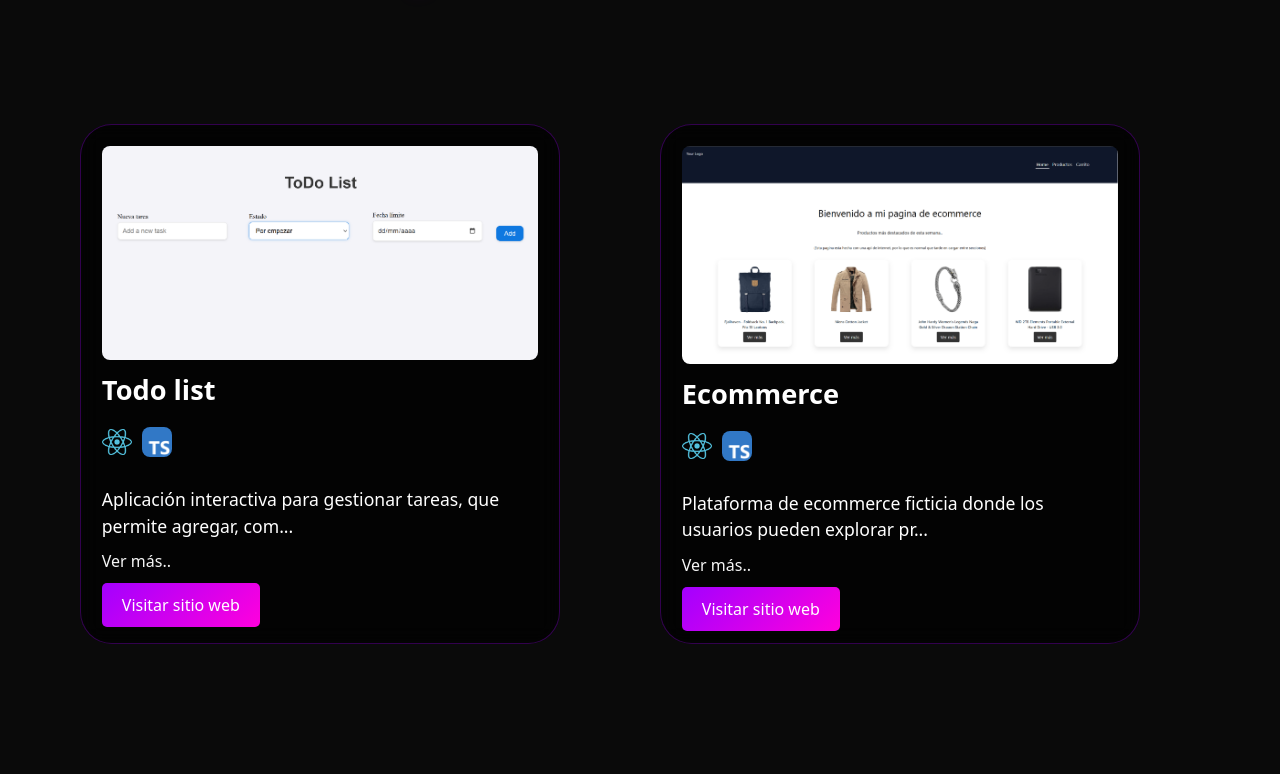
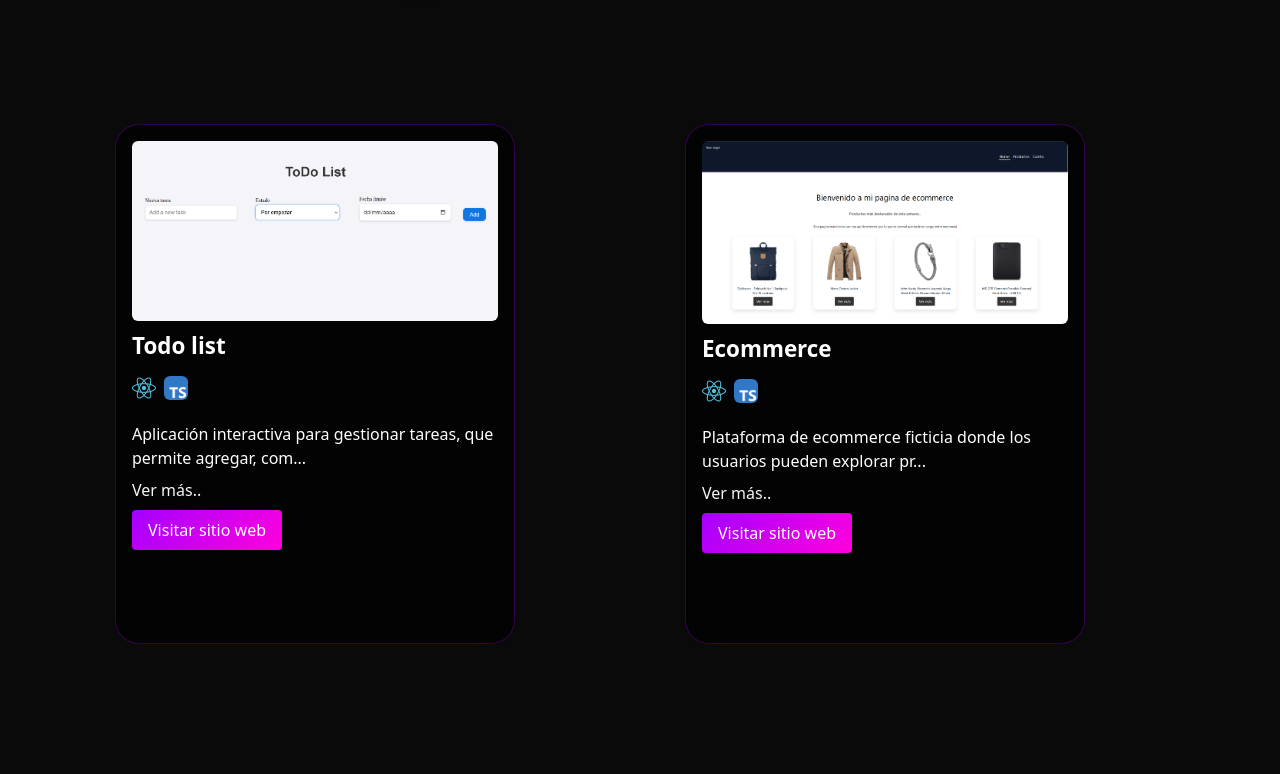
Before and after one commit to adriiberjaga/my-portfolio, a React (Vite) app: page / in a window 1280 px wide. Shown: the part 1100-1874 px from the top of the page. Built offline with nearby package versions, Linux system fonts and the light colour scheme.

Commit message:
fix problems in ui

```diff
--- a/src/pages/Contact.module.css
+++ b/src/pages/Contact.module.css
@@ -102,7 +102,9 @@
 .contactButton:hover {
   background-color: #7b00c2;
 }
-
+.formAlert{
+  margin-top: 10px;
+}
 @media (max-width: 940px) {
   .contactMain {
     padding: 100px 50px 0 50px;
--- a/src/pages/Contact.tsx
+++ b/src/pages/Contact.tsx
@@ -6,6 +6,16 @@ import { faMapMarkerAlt, faPhone } from "@fortawesome/free-solid-svg-icons";
 import { faEnvelope } from "@fortawesome/free-regular-svg-icons";
 
 function Contact() {
+  const [formAlert, setFormAlert] = useState(false);
+
+  function finish() {
+    if (formData.name !== '' && formData.email !== '' && formData.message !== '') {
+      setFormAlert(true);
+      setTimeout(() => {
+        setFormAlert(false);
+      }, 3000);
+    }
+  }
   const [formData, setFormData] = useState({
     name: "",
     email: "",
@@ -108,12 +118,17 @@ function Contact() {
               onChange={onChange}
               className={stylesA["contactTextarea"]}
             ></textarea>
-            <button type="submit" className={stylesA["contactButton"]}>
+            <button onClick={finish} type="submit" className={stylesA["contactButton"]}>
               Enviar
             </button>
           </form>
         </div>
       </div>
+      {formAlert && (
+        <div className={stylesA["formAlert"]}>
+          <p>Formulario enviado correctamente</p>
+        </div>
+      )}
     </div>
   );
 }
--- a/src/pages/Proyects.module.css
+++ b/src/pages/Proyects.module.css
@@ -31,80 +31,86 @@
   flex-direction: column;
   justify-content: start;
   width: 100%;
-  max-width: 500px;
-  height: 550px;
-  padding: 1.3rem;
+  max-width: 400px; /* Reducido */
+  height: 450px; /* Reducido */
+  padding: 1rem; /* Reducido */
   background: rgba(0, 0, 0, 0.7);
-  -webkit-backdrop-filter: blur(10px);
-  backdrop-filter: blur(10px);
+  -webkit-backdrop-filter: blur(8px); /* Ajustado */
+  backdrop-filter: blur(8px); /* Ajustado */
   border: 1px solid rgba(163, 0, 255, 0.3);
-  margin: 1rem auto;
-  border-radius: 2rem;
+  margin: 0.8rem auto; /* Reducido */
+  border-radius: 1.5rem; /* Reducido */
   transition: all 0.4s ease;
   position: relative;
   overflow: hidden;
 }
+
 .project-card:hover {
-  box-shadow: 0 10px 30px rgba(163, 0, 255, 0.2);
+  box-shadow: 0 8px 24px rgba(163, 0, 255, 0.2);
 }
 
-.project-card__img{
+.project-card__img {
   width: 100%;
   height: auto;
-  border-radius: 8px;
+  border-radius: 6px; /* Reducido */
   object-fit: cover;
   cursor: pointer;
 }
+
 .project-card img {
   max-width: 100%;
-  max-height: 270px;
+  max-height: 220px; /* Reducido */
   background-size: contain;
-  border-radius: 8px;
-  margin-bottom: 10px;
+  border-radius: 6px; /* Reducido */
+  margin-bottom: 8px; /* Reducido */
 }
-.project-card__title{
-    color: rgb(255, 255, 255);
-    font-size: 1.7rem;
-    font-weight: bold;
-    margin-bottom: 6px;
 
+.project-card__title {
+  color: rgb(255, 255, 255);
+  font-size: 1.4rem; /* Reducido */
+  font-weight: bold;
+  margin-bottom: 5px; /* Ajustado */
 }
+
 .languages {
   display: flex;
-  gap: 10px;
-  margin-top: 10px;
-  margin-bottom: 19px;
+  gap: 8px; /* Reducido */
+  margin-top: 8px; /* Reducido */
+  margin-bottom: 14px; /* Reducido */
 }
 
 .language-icon {
-  width: 30px;
-  height: 30px;
+  width: 24px; /* Reducido */
+  height: 24px; /* Reducido */
 }
-.project-card__desc{
+
+.project-card__desc {
   color: rgb(255, 255, 255);
-  font-size: 1.1rem;
-  margin-bottom: 10px;
+  font-size: 1rem; /* Reducido */
+  margin-bottom: 8px; /* Reducido */
 }
-.project-card__ver{
+
+.project-card__ver {
   display: flex;
 }
+
 .project-card__btn {
   z-index: 5;
-  padding: 10px 20px;
+  padding: 8px 16px; /* Reducido */
   background: linear-gradient(135deg, #a300ff, #ff00dd);
-    color: white;
+  color: white;
   text-decoration: none;
-  border-radius: 5px;
+  border-radius: 4px; /* Reducido */
   cursor: pointer;
   transition: all 0.3s ease;
-  margin-top: 10px;
+  margin-top: 8px; /* Reducido */
   align-self: start;
   border: none;
 }
 
 .project-card__btn:hover {
   background: linear-gradient(135deg, #8400cc, #cc00b1);
-  box-shadow: 0 5px 15px rgba(163, 0, 255, 0.3);
+  box-shadow: 0 4px 12px rgba(163, 0, 255, 0.3);
 }
 .modal {
   position: fixed;
@@ -116,68 +122,74 @@
   justify-content: center;
   align-items: center;
   z-index: 1000;
-  background-color: rgba(0, 0, 0);
+  background-color: rgba(0, 0, 0); /* Ajustado */
 }
-.modal-content{
+
+.modal-content {
   display: flex;
   flex-direction: column;
   align-items: center;
   border: 2px solid rgba(163, 0, 255, 0.3);
-  border-radius: 2rem;
-  padding: 1.3rem;
+  border-radius: 1.5rem; /* Reducido */
+  padding: 1rem; /* Reducido */
   width: 100%;
-  max-width: 1000px;
-  height: 800px;
-  margin: 1rem auto;
+  max-width: 800px; /* Reducido */
+  height: 600px; /* Reducido */
+  margin: 0.8rem auto; /* Ajustado */
   position: relative;
   overflow: hidden;
 }
-.modal-title{
+
+.modal-title {
   color: rgb(255, 255, 255);
-  font-size: 3rem;
+  font-size: 2.2rem; /* Reducido */
   font-weight: bold;
-  margin-bottom: 6px;
+  margin-bottom: 5px; /* Ajustado */
 }
-.modal-img{
-  width: 80%;
+
+.modal-img {
+  width: 75%; /* Ajustado */
   height: auto;
-  margin: 10px
-  0;
+  margin: 8px 0; /* Ajustado */
+}
 
-}
-.modal-img__content{
-  border-radius: 8px;
+.modal-img__content {
+  border-radius: 6px; /* Reducido */
   object-fit: cover;
 }
-.languages{
+
+.languages {
   display: flex;
-  width: 80%;
+  width: 75%; /* Ajustado */
   justify-content: start;
-  gap: 10px;
-  margin-top: 10px;
-  margin-bottom: 19px;
+  gap: 8px; /* Reducido */
+  margin-top: 8px; /* Reducido */
+  margin-bottom: 14px; /* Reducido */
 }
-.description{
+
+.description {
   display: flex;
-  width: 80%;
+  width: 75%; /* Ajustado */
   justify-content: start;
-  margin-top: 10px;
-  margin-bottom: 19px;
+  margin-top: 8px; /* Reducido */
+  margin-bottom: 14px; /* Reducido */
 }
-.modal-close{
+
+.modal-close {
   position: absolute;
-  top: 10px;
-  right: 10px;
-  font-size: 1.5rem;
+  top: 8px; /* Ajustado */
+  right: 8px; /* Ajustado */
+  font-size: 1.2rem; /* Reducido */
   color: white;
   cursor: pointer;
 }
+
 .closebtn {
-  width: 45px;
-  padding: 10px;
+  width: 35px; /* Reducido */
+  padding: 8px; /* Reducido */
   cursor: pointer;
+}
 
-}
 /* Estilo responsive para pantallas más pequeñas */
 @media (max-width: 1440px) {
   .project-card {
```
